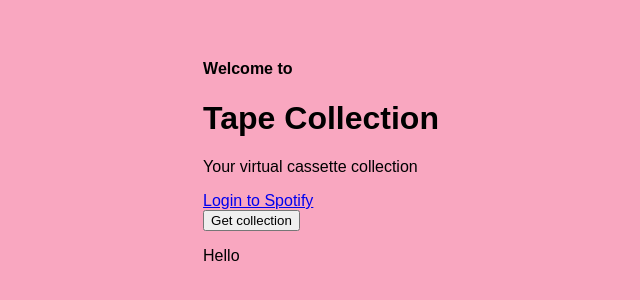
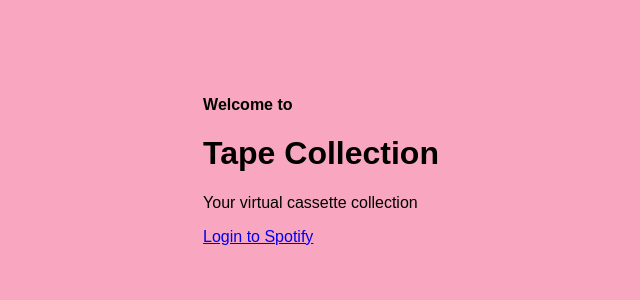
Before and after one commit to ameliagalgon/tape-collection, a React (Create React App) app in the folder client/: page / in a window 1280 px wide. Shown: the part 240-540 px from the top of the page, without its empty margins (319-959 px from the left). Built offline with nearby package versions, Linux system fonts and the light colour scheme; what spotify-web-api-js would draw is missing.

Commit message:
create Welcome component

```diff
--- a/client/src/App.js
+++ b/client/src/App.js
@@ -1,8 +1,11 @@
 import React, { Component } from 'react';
-import gear from './images/gear.png';
+//import gear from './images/gear.png';
 import './App.css';
 import SpotifyWebApi from 'spotify-web-api-js'
-import Collection from './components/Collection'
+//import Collection from './components/Collection'
+
+//components
+import Welcome from './components/Welcome'
 
 const spotifyApi = new SpotifyWebApi();
 
@@ -10,20 +13,17 @@ class App extends Component {
 
   constructor(){
     super();
-    const params = this.getHashParams();
-    console.log(params);
-    const token = params.access_token;
-    if(token){
+    var params = this.getHashParams();
+    var token = params.access_token;
+    if (token) {
       spotifyApi.setAccessToken(token);
     }
     this.state = {
-      loggedIn: token ? true : false,
-      nowPlaying: { name: 'Not Checked', albumArt: ''}
+      loggedIn : token ? true : false
     }
   }
 
   getHashParams(){
-    //window.location.hash = '';
     var hashParams = {};
     var e, r = /([^&;=]+)=?([^&;]*)/g,
         q = window.location.hash.substring(1);
@@ -35,57 +35,23 @@ class App extends Component {
     return hashParams;
   }
 
-  getNowPlaying(){
-    spotifyApi.getMyCurrentPlaybackState()
-      .then((response) => {
-        this.setState({
-          nowPlaying: {
-            name: response.item.name,
-            albumArt: response.item.album.images[0].url
-          }
-        })
-      })
-  }
-
-  getCollection(options){
-    spotifyApi.getMySavedAlbums(options)
-      .then((response) => {
-        Collection.setState({
-          albums: response.item
-        })
-      })
-  }
 
   render() {
     return (
       <div className='App'>
         { !this.state.loggedIn &&
-          <div className="welcome">
-            <h4>Welcome to</h4>
-            <h1 className="title">Tape Collection</h1>
-            <p>Your virtual cassette collection</p>
-            <div className="signin">
-              <a href="http://localhost:8888">Login to Spotify</a>
-            </div>
+          <div>
+          <Welcome callback={this.handleLogin}/>
+          <div className="login">
+            <a href="http://localhost:8888">Login to Spotify</a>
+          </div>
           </div>
         }
         { this.state.loggedIn &&
           <div className="App-content">
-            <div>
-              Now Playing: { this.state.nowPlaying.name }
-            </div>
-            <div>
-              <img src={this.state.nowPlaying.albumArt} style={{ height: 150 }}/>
-            </div>
-            <button onClick={() => this.getNowPlaying()}>
-              Check Now Playing
-            </button>
+            App-content
           </div>
         }
-        <button onClick={() => this.getCollection()}>
-          Get collection
-        </button>
-        <Collection></Collection>
       </div>
     );
   }
--- /dev/null
+++ b/client/src/components/Welcome.js
@@ -0,0 +1,15 @@
+import React, { Component } from 'react';
+
+class Welcome extends Component{
+  render(){
+    return(
+      <div className="Welcome">
+        <h4>Welcome to</h4>
+        <h1 className="title">Tape Collection</h1>
+        <p>Your virtual cassette collection</p>
+      </div>
+    );
+  }
+}
+
+export default Welcome
```
